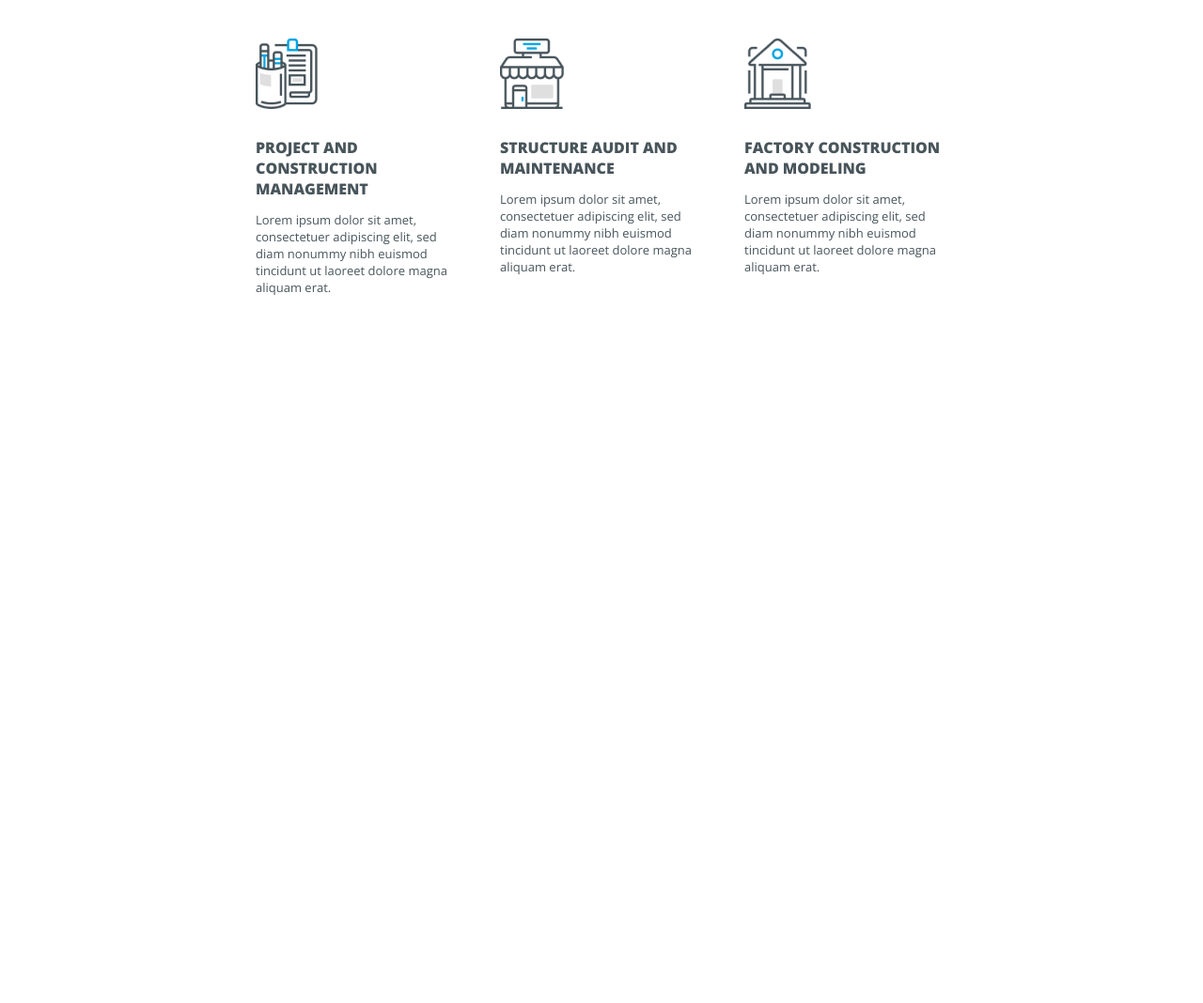
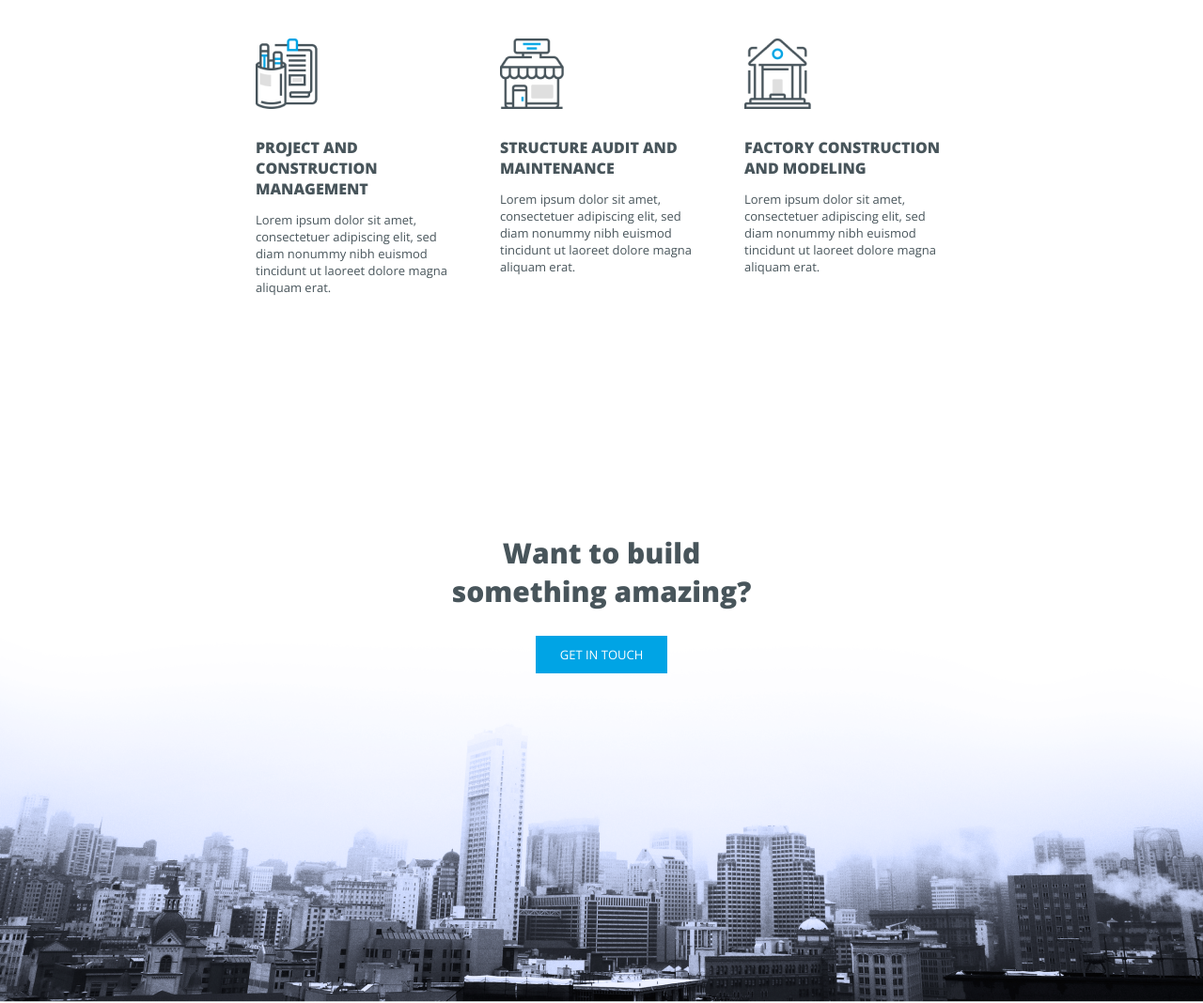
Before and after one commit to Giorgi1337/Konstruct, a plain HTML site: page index.html in a window 1280 px wide. Shown: the part 1612-2680 px from the top of the page at 94% size. Before the commit the page ends 2060 px from the top, so only its background shows below. Drawn offline with nearby package versions, Linux system fonts and the light colour scheme.

Commit message:
add build section

```diff
--- a/css/style.css
+++ b/css/style.css
@@ -167,6 +167,7 @@
 }
 
 .inner__top__btn {
+   cursor: pointer;
    background: #00A4E5;
    font-size: 13px;
    color: #FFFFFF;
@@ -198,3 +199,30 @@
    font-size: 13px;
    color: #48555B;
 }
+
+.build {
+   background-image: url(../img/build-bg.png);
+   min-height: 500px;
+   background-repeat: no-repeat;
+}
+
+.build__inner {
+   text-align: center;
+}
+
+.build__inner h2 {
+   margin-top: 120px;
+   margin-bottom: 35px;
+   font-size: 30px;
+   color: #48555B;
+}
+
+.build__btn {
+   cursor: pointer;
+   padding: 11px 26px;
+   width: 150px;
+   height: 40px;
+   font-size: 13px;
+   background: #00A4E5;
+   color: #fff;
+}
--- a/index.html
+++ b/index.html
@@ -88,5 +88,15 @@
         </div>
     </section>
 
+    <section class="build">
+        <div class="container">
+            <div class="build__inner">
+                <h2>Want to build <br>
+                something amazing?</h2>
+                <span class="build__btn">GET IN TOUCH</span>
+            </div>
+        </div>
+    </section>
+
 </body>
 </html>
```
Also changed, not shown: img/build-bg.png (added).
